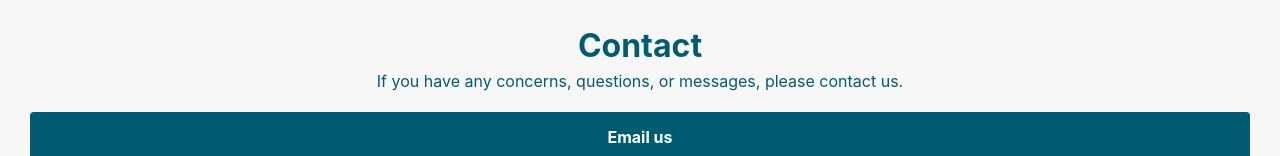
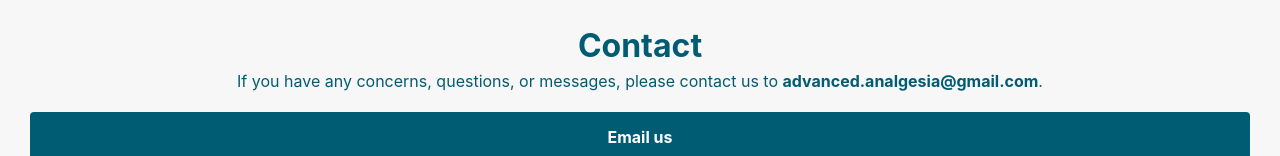
Before and after one commit to evkim1019/AdvancedAnalgesia, a React (Create React App) app: page /info in a window 1280 px wide. Shown: the part 229-385 px from the top of the page. Built offline with nearby package versions, Linux system fonts and the light colour scheme.

Commit message:
favicon added

```diff
--- a/src/InfoScreen.js
+++ b/src/InfoScreen.js
@@ -88,7 +88,7 @@ function InfoScreen() {
         <h1>
           Contact
         </h1>
-        <p>If you have any concerns, questions, or messages, please contact us.</p><br />
+        <p>If you have any concerns, questions, or messages, please contact us to <strong>advanced.analgesia@gmail.com</strong>.</p><br />
         <a href="emailto:advanced.analgesia@gmail.com" className="button-full">Email us</a>
       </div>
 
```
Also changed, not shown: 1 other file (tests, documents, lock files or other folders).
